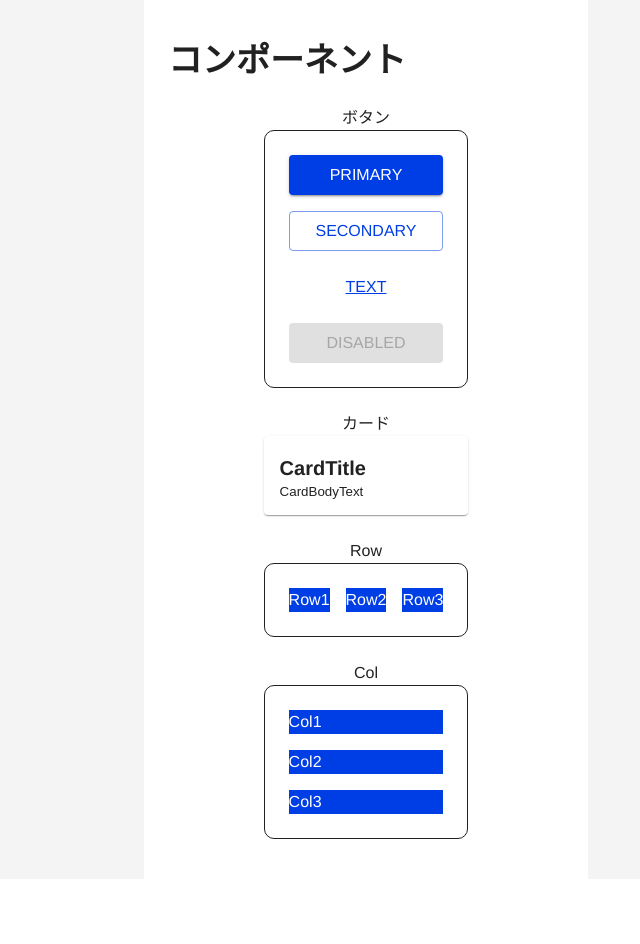
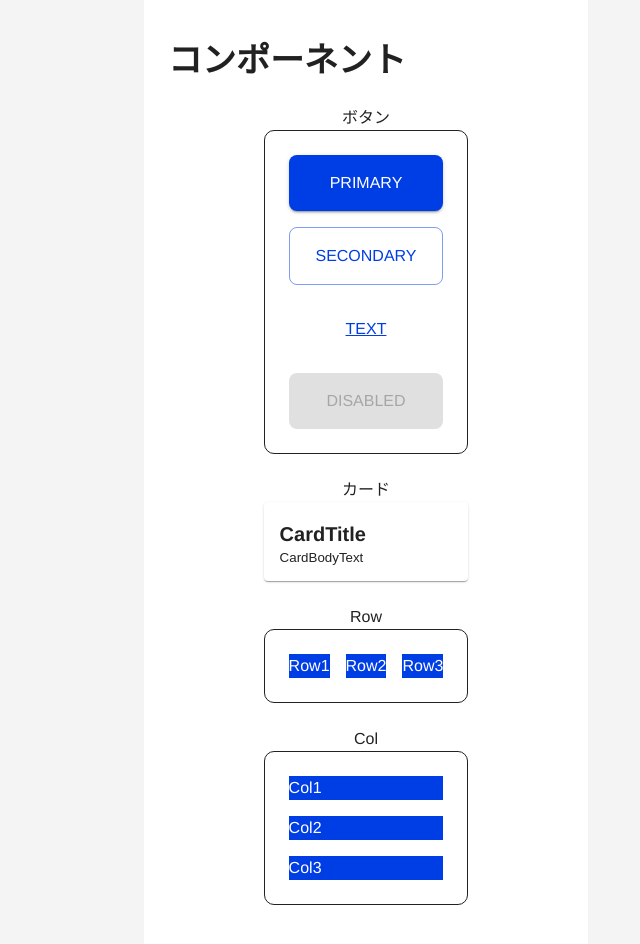
Before and after one commit to STECH-for-My-Shienkin-Navi/My-Shienkin-Navi, a React (Vite) app: page /dev in a window 1280 px wide. Shown: the whole page, without its empty margins (274-914 px from the left). Before the commit the page ends 879 px from the top, so only its background shows below. Built offline with nearby package versions, Linux system fonts and the light colour scheme.

Commit message:
fix: ボタンのスタイル修正

```diff
--- a/src/components/common/CommonButton.tsx
+++ b/src/components/common/CommonButton.tsx
@@ -26,8 +26,16 @@ export const CommonButton: FC<Props> = ({
   };
 
   return (
-    <Button size="large" variant={selectVariant()} disabled={isDisabled} onClick={onClick}>
-      <Typography sx={{ textDecoration: isText ? 'underline' : '' }}>{children}</Typography>
+    <Button
+      size="medium"
+      variant={selectVariant()}
+      disabled={isDisabled}
+      sx={{ p: 2, borderRadius: 2 }}
+      onClick={onClick}
+    >
+      <Typography variant="body1" sx={{ textDecoration: isText ? 'underline' : '' }}>
+        {children}
+      </Typography>
     </Button>
   );
 };
```
